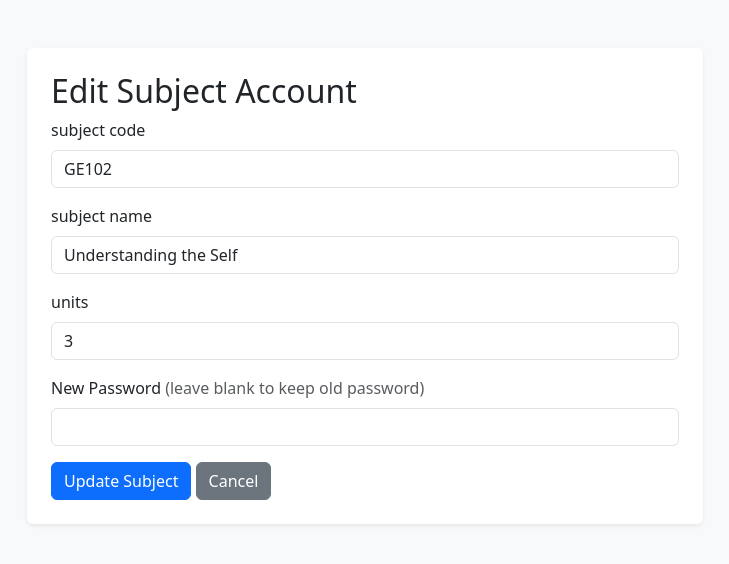
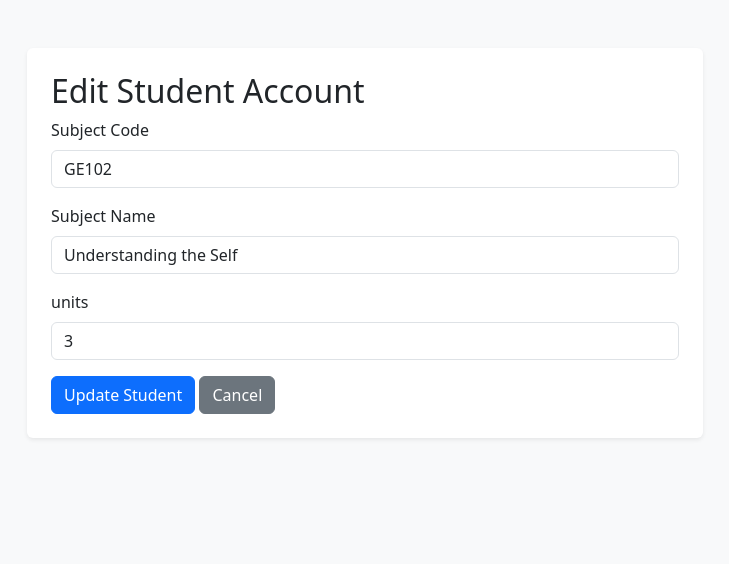
Before and after one commit to pelayobea05/STUDENT-PORTALLLL, a PHP site: page /BEY_2A/admin/subjects/edit.php?id=4 in a window 1280 px wide. Shown: the top 564 px of the page, without its empty margins (275-1004 px from the left). Run offline with PHP 8.4, Linux system fonts and the light colour scheme; a user stored in the database is signed in; data comes from the database, SQL or seed files in the repository.

Commit message:
Add files via upload

```diff
--- a/BEY_2A/admin/subjects/edit.php
+++ b/BEY_2A/admin/subjects/edit.php
@@ -11,31 +11,21 @@ $result = mysqli_query($conn, "SELECT * FROM subjects WHERE id=$id");
 $subjects = mysqli_fetch_assoc($result);
 
 if(!$subjects){
-    die("subject not found");
+    die("Student not found");
 }
 $message = "";
 if (isset($_POST["update"])){
-    $subject_code = $_POST['subject_code'];
-    $subject_name = $_POST['subject_name'];
-    $units = $_POST['units'];
+    $student_no = $_POST['subject_code'];
+    $full_name = $_POST['subject_name'];
+    $username = $_POST['units'];
     // if password is blank , keep old password
     if($_POST['password'] == ""){
-        $sql = "UPDATE users SET
-        subject_code='$subject_code',
-        subject_name='$subject_name',
-        units='$units'
-          WHERE id=$id AND role='subjects'
+        $sql = "UPDATE subjects SET
+        subject_code='$student_no',
+        subject_name='$full_name',
+        units='$username'
+          WHERE id=$id
           ";
-    }
-    else{
-        $new_password = password_hash($_POST['password'], PASSWORD_DEFAULT);
-        $sql = "UPDATE users SET
-        subject_code='$subject_code',
-        subject_name='$subject_name',
-        units='$units',
-        password='$new_password'
-        WHERE id=$id AND role='subjects'
-        ";
     }
     if(mysqli_query($conn, $sql)){
         header("Location: index.php");
@@ -51,35 +41,31 @@ if (isset($_POST["update"])){
 <head>
     <meta charset="utf-8">
     <meta name="viewport" content="width=device-width, initial-scale=1">
-    <title>Edit Subject</title>
+    <title>Edit Student</title>
     <link href="../../assets/vendor/bootstrap/css/bootstrap.min.css" rel="stylesheet">
 </head>
 <body class="bg-light">
 <div class="container py-5" style="max-width:700px">
     <div class="card border-0 shadow-sm">
         <div class="card-body p-4">
-            <h2>Edit Subject Account</h2>
+            <h2>Edit Student Account</h2>
              <?php if($message != ""){?>
                 <div class = "alert alert-danger"><?php echo $message;?> </div>
                 <?php }?>
                         <form method="POST">
                 <div class="mb-3">
-                    <label class="form-label">subject code</label>
-                    <input type="text" name="student_no" class="form-control" value="<?php echo htmlspecialchars($subjects['subject_code']);?>"required>
+                    <label class="form-label">Subject Code</label>
+                    <input type="text" name="subject_code" class="form-control" value="<?php echo htmlspecialchars($subjects['subject_code']);?>"required>
                 </div>
                 <div class="mb-3">
-                    <label class="form-label">subject name</label>
-                    <input type="text" name="full_name" class="form-control" value="<?php echo htmlspecialchars($subjects['subject_name']);?>"required>
+                    <label class="form-label">Subject Name</label>
+                    <input type="text" name="subject_name" class="form-control" value="<?php echo htmlspecialchars($subjects['subject_name']);?>"required>
                 </div>
                 <div class="mb-3">
                     <label class="form-label">units</label>
-                    <input type="text" name="username" class="form-control" value="<?php echo htmlspecialchars($subjects['units']);?>"required>
+                    <input type="text" name="units" class="form-control" value="<?php echo htmlspecialchars($subjects['units']);?>"required>
                 </div>
-                <div class="mb-3">
-                    <label class="form-label">New Password <span class="text-muted">(leave blank to keep old password)</span></label>
-                    <input type="password" name="password" class="form-control">
-                </div>
-                <button type="submit" name="update" class="btn btn-primary">Update Subject</button>
+                <button type="submit" name="update" class="btn btn-primary">Update Student</button>
                 <a href="index.php" class="btn btn-secondary">Cancel</a>
             </form>
         </div>
--- a/BEY_2A/admin/subjects/index.php
+++ b/BEY_2A/admin/subjects/index.php
@@ -107,7 +107,7 @@ $result = mysqli_query ($conn, $sql);
 
                             <td>
                                 <a
-                                    href="subject_form.html"
+                                    class="btn btn-warning btn-sm"
                                     href="edit.php?id=<?php echo $row['id'];?>"
                                 >
                                     Edit
```
